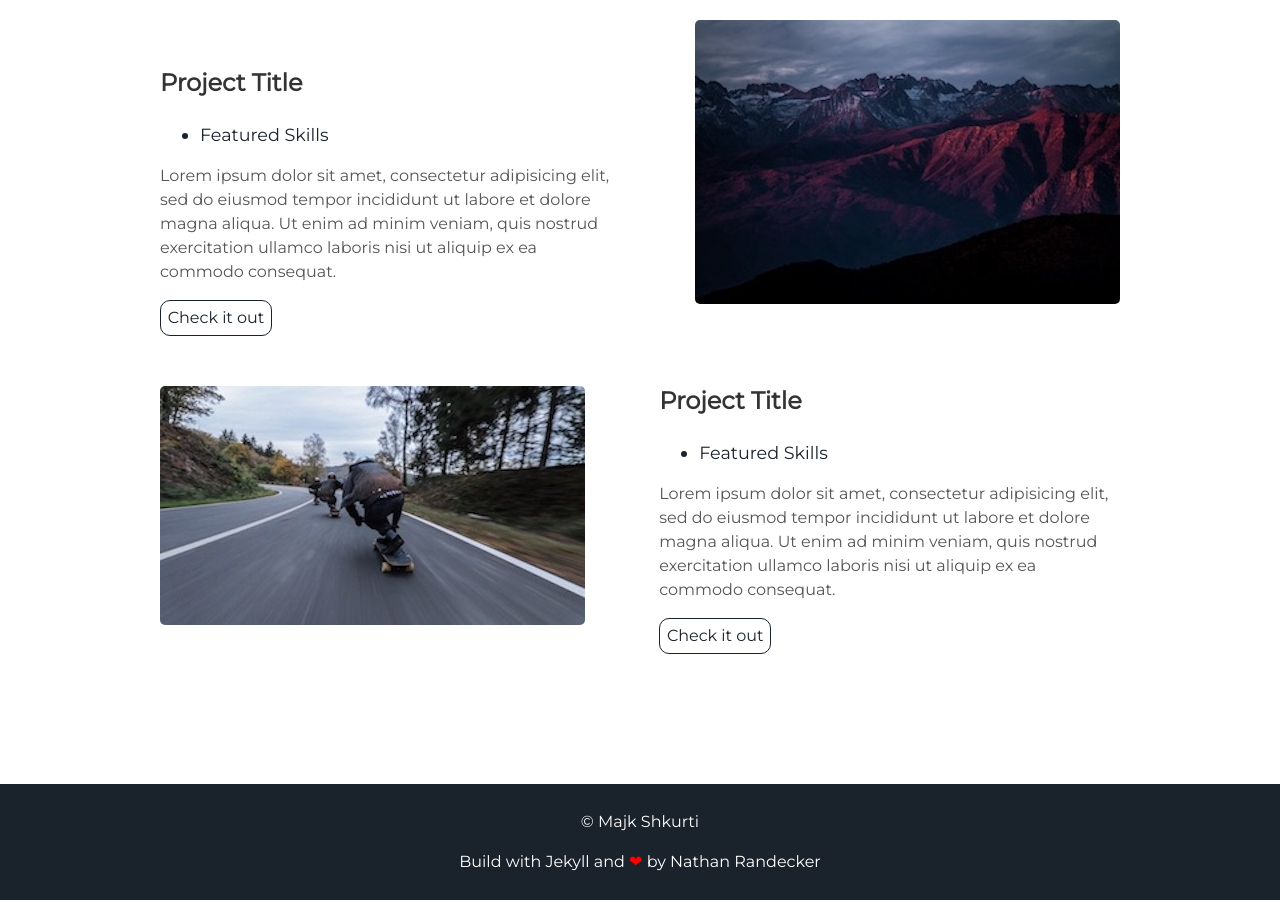
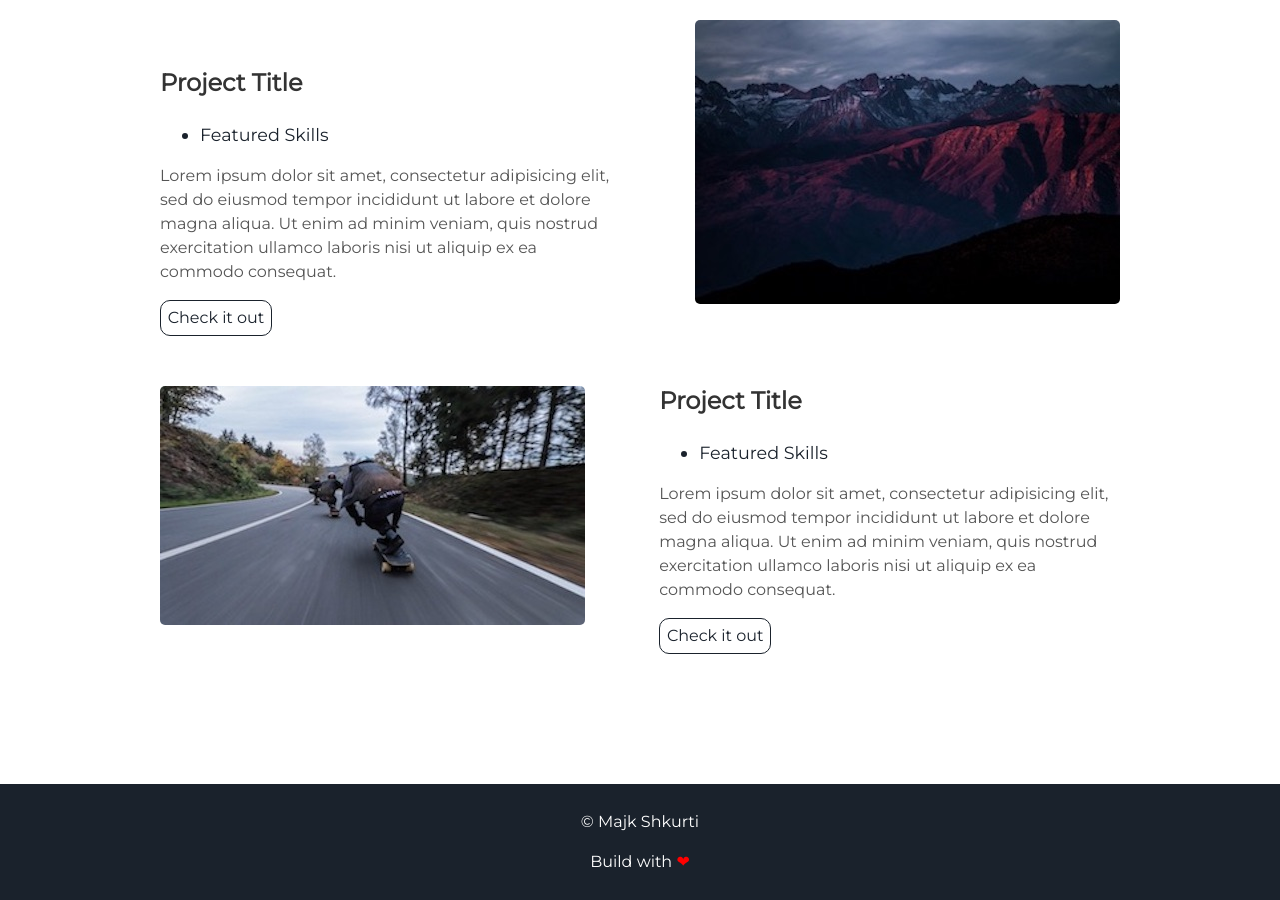
Before and after one commit to majkshkurti/personal-website, a Jekyll site: the page built from index.html, in a window 1280 px wide and 900 px high, scrolled down 1703 px. Built offline with Jekyll 4.4.1, drawn with Linux system fonts in a browser that asks for light colours.

Commit message:
Changed Footer

```diff
--- a/_includes/footer.html
+++ b/_includes/footer.html
@@ -1,6 +1,6 @@
 <footer class="footer">
     <p>&copy; {{site.username}}</p>
-    <p>Build with Jekyll and <span class="love">❤</span> by <a href="https://github.com/nrandecker">Nathan Randecker</a></p>
+    <p>Build with <span class="love">❤</span> </p>
 </footer>
 <script src="//cdn.jsdelivr.net/particles.js/2.0.0/particles.min.js"></script>
 <script src="{{ "/assets/js/sweet-scroll.min.js" | prepend: site.baseurl }}"></script>
```
